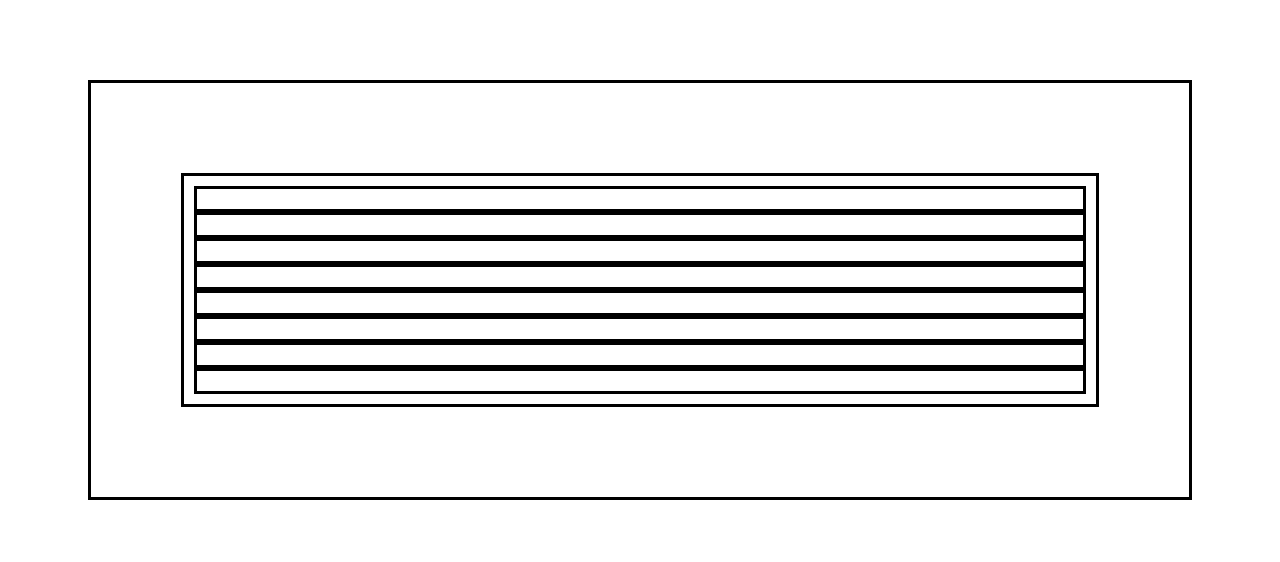
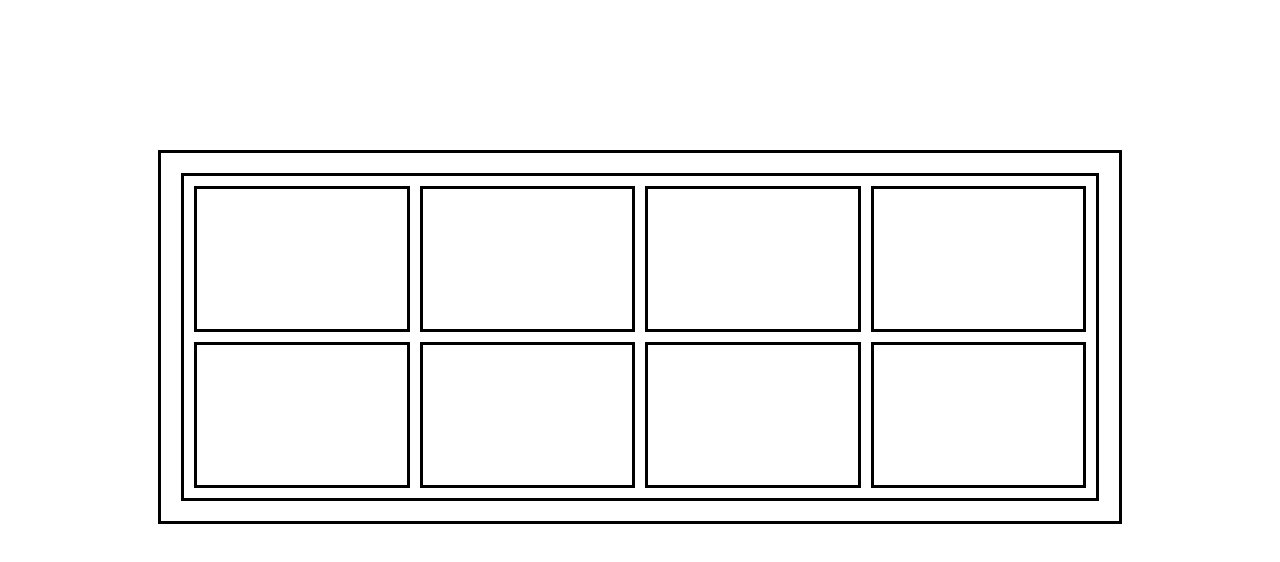
Before and after one commit to Meetawa/Box-in-a-box, a plain HTML site: page index.html in a window 1280 px wide. Drawn offline with Linux system fonts and the light colour scheme.

Commit message:
fix css file

```diff
--- a/style.css
+++ b/style.css
@@ -1,17 +1,18 @@
 .outer-box {
   border: 3px solid black;
-  margin: 80px;
+  margin: 150px;
   padding: 10px;
 }
 .inner-box {
   border: 3px solid black;
-  margin: 80px;
+  margin: 10px;
   gap: 10px;
+  display: grid;
   grid-template-columns: 1fr 1fr 1fr 1fr;
   padding: 10px;
 }
 .sub-box {
   border: 3px solid black;
   padding: 10px;
-  gap: 10px;
+  height: 120px;
 }
```
